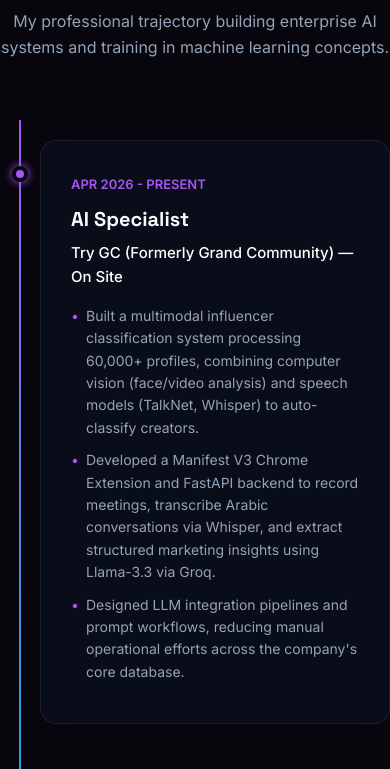
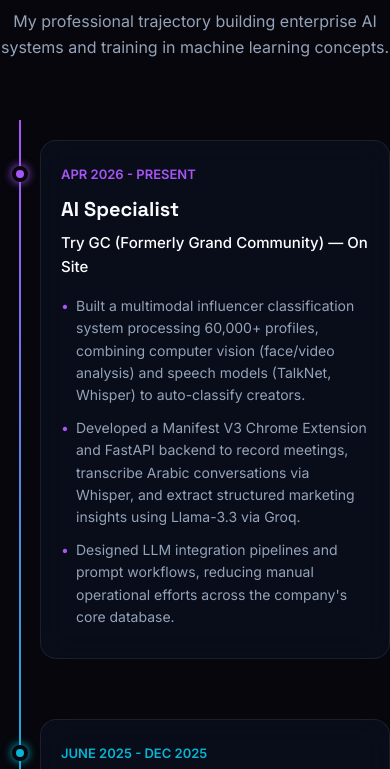
Before and after one commit to Demro7/Demro7.github.io, a plain HTML site: page index.html in a window 390 px wide. Shown: the part 1245-2014 px from the top of the page. Drawn offline with Linux system fonts and the light colour scheme.

Commit message:
Fix timeline layout padding on mobile and apply stylesheet cache busting

```diff
--- a/index.html
+++ b/index.html
@@ -10,7 +10,7 @@
     <meta name="keywords" content="Ahmed Hassan Eldemery, AI Engineer, Machine Learning Engineer, Try GC, OpenCV, Whisper, Groq API, YOLOv8, PGVector, RAG, Python, Mansoura, Egypt" />
 
     <!-- Style Sheet -->
-    <link rel="stylesheet" href="style.css" />
+    <link rel="stylesheet" href="style.css?v=1.3" />
   </head>
   <body class="spotlight-container">
 
--- a/style.css
+++ b/style.css
@@ -1255,6 +1255,10 @@ footer {
     text-align: left !important;
   }
 
+  .timeline-content {
+    padding: 20px;
+  }
+
   .timeline-dot {
     left: 12px !important;
     right: auto !important;
```
